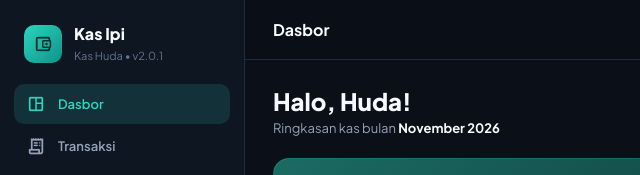
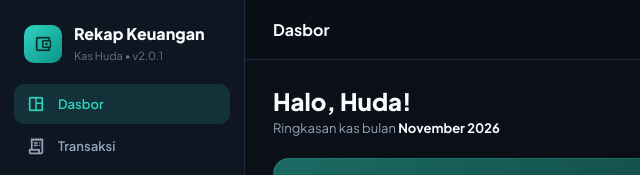
Before and after one commit to miiftahuls/rekap-keuangan, a plain HTML site: page index.html in a window 1280 px wide. Shown: the top 175 px of the page, 0-640 px from the left. Drawn offline with nearby package versions, Linux system fonts and the light colour scheme; no server answers.

Commit message:
Update index.html

```diff
--- a/index.html
+++ b/index.html
@@ -3,7 +3,7 @@
 <head>
   <meta charset="UTF-8">
   <meta name="viewport" content="width=device-width, initial-scale=1.0">
-  <title>Dasbor • Kas Ipi</title>
+  <title>Rekap Keuangan</title>
   <link rel="preconnect" href="https://fonts.googleapis.com">
   <link rel="preconnect" href="https://fonts.gstatic.com" crossorigin>
   <link href="https://fonts.googleapis.com/css2?family=Plus+Jakarta+Sans:wght@400;500;600;700;800&display=swap" rel="stylesheet">
@@ -712,7 +712,7 @@
           <span class="material-symbols-rounded">account_balance_wallet</span>
         </div>
         <div class="brand-text">
-          <h2>Kas Ipi</h2>
+          <h2>Rekap Keuangan</h2>
           <span>Kas Huda • v2.0.1</span>
         </div>
       </div>
```
